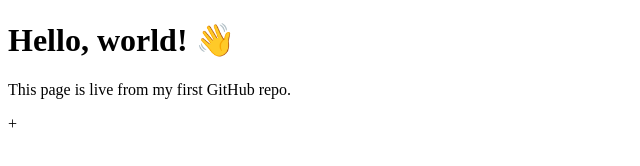
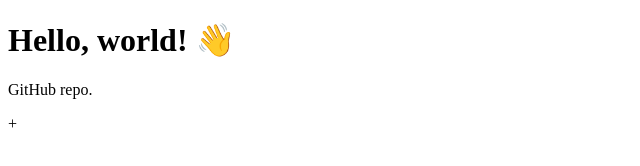
Before and after one commit to ahsn-kh/notionpulse-playground, a plain HTML site: page index.html in a window 1280 px wide. Shown: the whole page, without its empty margins (0-640 px from the left). Drawn offline with Linux system fonts and the light colour scheme.

Commit message:
Update index.html

```diff
--- a/index.html
+++ b/index.html
@@ -6,6 +6,6 @@
 </head>
 <body>
   <h1>Hello, world! 👋</h1>
-  <p>This page is live from my first GitHub repo.</p>
+  <p> GitHub repo.</p>
 </body>
 </html>+
```
